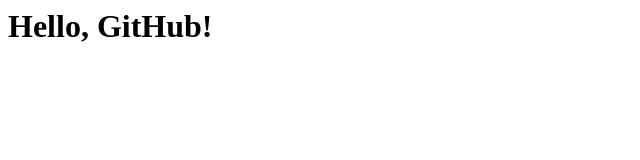
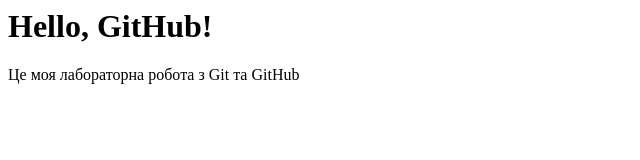
Before and after one commit to Tetianna02/lab2-git, a plain HTML site: page index.html in a window 1280 px wide. Shown: the whole page, without its empty margins (0-640 px from the left). Drawn offline with Linux system fonts and the light colour scheme.

Commit message:
оновлено файл: додано новий рядок

```diff
--- a/index.html
+++ b/index.html
@@ -1 +1,2 @@
 <h1>Hello, GitHub!</h1>
+<p>Це моя лабораторна робота з Git та GitHub</p>
```
